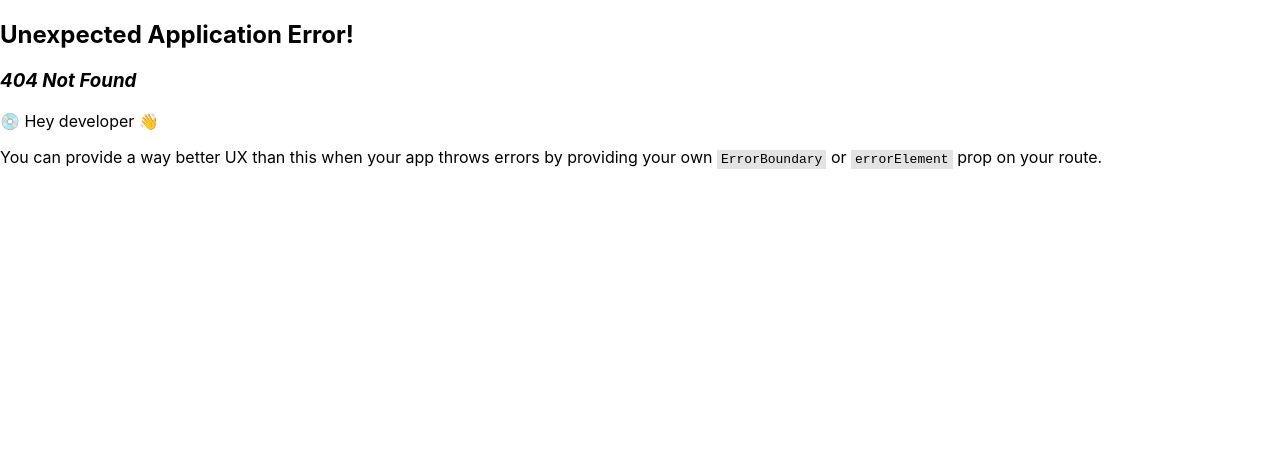
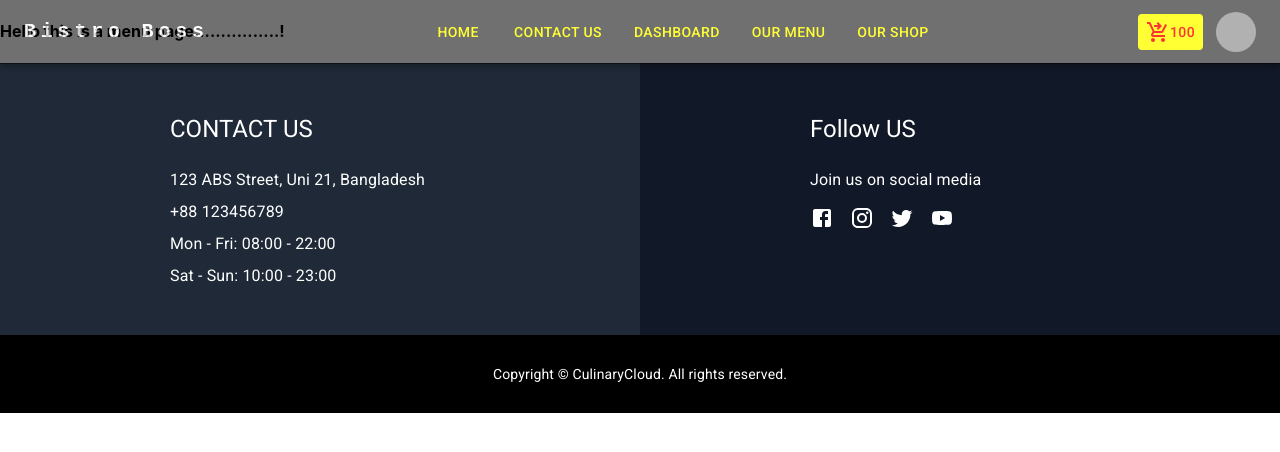
Before and after one commit to hasanhridoy01/NewRoz-Bistro-boss-apps, a React (Vite) app: page /menuPage in a window 1280 px wide. Before the commit this address had no page. Shown: the top 452 px of the page. Built offline with nearby package versions, Linux system fonts and the light colour scheme; grey boxes are pictures that could not be loaded.

Commit message:
menu page done

```diff
--- a/src/Pages/Featured/Featured.jsx
+++ b/src/Pages/Featured/Featured.jsx
@@ -56,13 +56,21 @@ const Featured = () => {
                   />
                 </Grid>
                 <Grid item lg={6} md={6} xs={12}>
-                  <Stack spacing={2} sx={{ marginTop: '30px' }}>
-                    <Typography variant="h6" sx={{ color: '#fff' }}>March 20, 2023</Typography>
+                  <Stack spacing={2} sx={{ marginTop: "30px" }}>
+                    <Typography variant="h6" sx={{ color: "#fff" }}>
+                      March 20, 2023
+                    </Typography>
                     <div className="">
-                      <Typography variant="h5" sx={{ marginBottom: '10px', color: '#fff' }}>
+                      <Typography
+                        variant="h5"
+                        sx={{ marginBottom: "10px", color: "#fff" }}
+                      >
                         WHERE CAN I GET SOME?
                       </Typography>
-                      <Typography variant="body2" sx={{ color: '#fff', lineHeight: '23px' }}>
+                      <Typography
+                        variant="body2"
+                        sx={{ color: "#fff", lineHeight: "23px" }}
+                      >
                         Lorem ipsum dolor sit amet consectetur adipisicing elit.
                         Error voluptate facere, deserunt dolores maiores quod
                         nobis quas quasi. Eaque repellat recusandae ad
@@ -70,7 +78,16 @@ const Featured = () => {
                         maxime tenetur.
                       </Typography>
                     </div>
-                    <Button sx={{ marginRight: "auto", width: '30%', backgroundColor: '#fff', color: '#000' }} variant="contained" size="large">
+                    <Button
+                      sx={{
+                        marginRight: "auto",
+                        width: { sm: "100%", lg: "30%" },
+                        backgroundColor: "#fff",
+                        color: "#000",
+                      }}
+                      variant="contained"
+                      size="large"
+                    >
                       Read More
                     </Button>
                   </Stack>
--- /dev/null
+++ b/src/Pages/Menu/Menu.jsx
@@ -0,0 +1,10 @@
+
+const Menu = () => {
+    return (
+        <div>
+            <h4>Hello this is a menu page................!</h4>
+        </div>
+    );
+};
+
+export default Menu;
--- a/src/Pages/Shared/Header/Header.jsx
+++ b/src/Pages/Shared/Header/Header.jsx
@@ -17,30 +17,7 @@ import { Link } from "react-router-dom";
 //Drawer Import...................!
 import Drawer from "@mui/material/Drawer";
 import { Stack } from "@mui/material";
-import ShoppingCartCheckoutIcon from '@mui/icons-material/ShoppingCartCheckout';
-
-const navItems = [
-  {
-    route: "Home",
-    pathName: '/',
-  },
-  {
-    route: "Contact Us",
-    pathName: '/contact',
-  },
-  {
-    route: "Dashboard",
-    pathName: '/dashboard'
-  },
-  {
-    route: "Our Menu",
-    pathName: '/menu'
-  },
-  {
-    route: "Our Shop",
-    pathName: '/shop'
-  }
-];
+import ShoppingCartCheckoutIcon from "@mui/icons-material/ShoppingCartCheckout";
 
 const Header = () => {
   const [anchorElUser, setAnchorElUser] = React.useState(null);
@@ -54,10 +31,51 @@ const Header = () => {
   };
 
   //style event section............................!
-  const [activeButton, setActiveButton] = React.useState(null);
+  const [activeButtonHome, setActiveButtonHome] = React.useState(false);
+  const [activeButtonContact, setActiveButtonContact] = React.useState(false);
+  const [activeButtonDashboard, setActiveButtonDashboard] =
+    React.useState(false);
+  const [activeButtonMenu, setActiveButtonMenu] = React.useState(false);
+  const [activeButtonShop, setActiveButtonShop] = React.useState(false);
 
-  const handleButtonClick = (index) => {
-    setActiveButton(index);
+  const handleButtonClickHome = () => {
+    setActiveButtonHome(true);
+    setActiveButtonContact(false);
+    setActiveButtonDashboard(false);
+    setActiveButtonMenu(false);
+    setActiveButtonShop(false);
+  };
+
+  const handleButtonClickContact = () => {
+    setActiveButtonContact(true);
+    setActiveButtonHome(false);
+    setActiveButtonDashboard(false);
+    setActiveButtonMenu(false);
+    setActiveButtonShop(false);
+  };
+
+  const handleButtonClickDashboard = () => {
+    setActiveButtonDashboard(true);
+    setActiveButtonContact(false);
+    setActiveButtonHome(false);
+    setActiveButtonMenu(false);
+    setActiveButtonShop(false);
+  };
+
+  const handleButtonClickMenu = () => {
+    setActiveButtonMenu(true);
+    setActiveButtonDashboard(false);
+    setActiveButtonContact(false);
+    setActiveButtonHome(false);
+    setActiveButtonShop(false);
+  };
+
+  const handleButtonClickShop = () => {
+    setActiveButtonShop(true);
+    setActiveButtonMenu(false);
+    setActiveButtonDashboard(false);
+    setActiveButtonContact(false);
+    setActiveButtonHome(false);
   };
 
   //Drawer Section Events.......................!
@@ -70,31 +88,101 @@ const Header = () => {
   const DrawerList = (
     <Box sx={{ width: 220 }} role="presentation" onClick={toggleDrawer(false)}>
       <Stack sx={{ marginTop: "10px", padding: "20px" }} spacing={1}>
-        {navItems.map((item, index) => (
-          <Link key={item.route} href={item.pathName}>
+        <nav>
+          <Stack direction={"column"} spacing={2}>
+            <Link to={"/"} style={{ textDecoration: "none" }}>
               <Button
                 sx={{
-                color: "#000",
+                  color: "yellow",
                   textAlign: "left",
-                backgroundColor: activeButton === index ? "#f5f5f5" : "",
+                  backgroundColor: activeButtonHome === true ? "red" : "",
                   "&:hover": {
-                  color: "#2CC506",
+                    color: "#fff",
                   },
                 }}
-              fullWidth
-              onClick={() => handleButtonClick(index)}
+                onClick={() => handleButtonClickHome()}
               >
-              {item.route}
+                Home
               </Button>
             </Link>
-        ))}
+            <Link to={"/"} style={{ textDecoration: "none" }}>
+              <Button
+                sx={{
+                  color: "yellow",
+                  textAlign: "left",
+                  backgroundColor: activeButtonContact === true ? "red" : "",
+                  "&:hover": {
+                    color: "#fff",
+                  },
+                }}
+                onClick={() => handleButtonClickContact()}
+              >
+                Contact Us
+              </Button>
+            </Link>
+
+            <Link to={"/"} style={{ textDecoration: "none" }}>
+              <Button
+                sx={{
+                  color: "yellow",
+                  textAlign: "left",
+                  backgroundColor: activeButtonDashboard === true ? "red" : "",
+                  "&:hover": {
+                    color: "#fff",
+                  },
+                }}
+                onClick={() => handleButtonClickDashboard()}
+              >
+                Dashboard
+              </Button>
+            </Link>
+
+            <Link to={"/menuPage"} style={{ textDecoration: "none" }}>
+              <Button
+                sx={{
+                  color: "yellow",
+                  textAlign: "left",
+                  backgroundColor: activeButtonMenu === true ? "red" : "",
+                  "&:hover": {
+                    color: "#fff",
+                  },
+                }}
+                onClick={() => handleButtonClickMenu()}
+              >
+                Our Menu
+              </Button>
+            </Link>
+
+            <Link to={"/"} style={{ textDecoration: "none" }}>
+              <Button
+                sx={{
+                  color: "yellow",
+                  textAlign: "left",
+                  backgroundColor: activeButtonShop === true ? "red" : "",
+                  "&:hover": {
+                    color: "#fff",
+                  },
+                }}
+                onClick={() => handleButtonClickShop()}
+              >
+                Our Shop
+              </Button>
+            </Link>
+          </Stack>
+        </nav>
       </Stack>
     </Box>
   );
 
   return (
     <>
-      <AppBar sx={{ position: 'fixed', opacity: 0.8, backgroundColor: 'rgba(0, 0, 0, 0.7)'  }}>
+      <AppBar
+        sx={{
+          position: "fixed",
+          opacity: 0.8,
+          backgroundColor: "rgba(0, 0, 0, 0.7)",
+        }}
+      >
         <Container maxWidth="xl">
           <Toolbar disableGutters>
             <Typography
@@ -164,29 +252,98 @@ const Header = () => {
               }}
             >
               <Box className="w-full text-center">
-                {navItems.map((item, index) => (
-                  <Link key={item.route} href={item.pathName}>
+                <nav>
+                  <Stack direction={"row"} spacing={2}>
+                    <Link to={"/"} style={{ textDecoration: "none" }}>
                       <Button
                         sx={{
-                        color: "gold",
-                        marginLeft: "20px",
+                          color: "yellow",
+                          textAlign: "left",
                           backgroundColor:
-                          activeButton === index ? "red" : "",
+                            activeButtonHome === true ? "red" : "",
                           "&:hover": {
                             color: "#fff",
                           },
                         }}
-                      onClick={() => handleButtonClick(index)}
+                        onClick={() => handleButtonClickHome()}
                       >
-                      {item.route}
+                        Home
                       </Button>
                     </Link>
-                ))}
+                    <Link to={"/"} style={{ textDecoration: "none" }}>
+                      <Button
+                        sx={{
+                          color: "yellow",
+                          textAlign: "left",
+                          backgroundColor:
+                            activeButtonContact === true ? "red" : "",
+                          "&:hover": {
+                            color: "#fff",
+                          },
+                        }}
+                        onClick={() => handleButtonClickContact()}
+                      >
+                        Contact Us
+                      </Button>
+                    </Link>
+
+                    <Link to={"/"} style={{ textDecoration: "none" }}>
+                      <Button
+                        sx={{
+                          color: "yellow",
+                          textAlign: "left",
+                          backgroundColor:
+                            activeButtonDashboard === true ? "red" : "",
+                          "&:hover": {
+                            color: "#fff",
+                          },
+                        }}
+                        onClick={() => handleButtonClickDashboard()}
+                      >
+                        Dashboard
+                      </Button>
+                    </Link>
+
+                    <Link to={"/menuPage"} style={{ textDecoration: "none" }}>
+                      <Button
+                        sx={{
+                          color: "yellow",
+                          textAlign: "left",
+                          backgroundColor:
+                            activeButtonMenu === true ? "red" : "",
+                          "&:hover": {
+                            color: "#fff",
+                          },
+                        }}
+                        onClick={() => handleButtonClickMenu()}
+                      >
+                        Our Menu
+                      </Button>
+                    </Link>
+
+                    <Link to={"/"} style={{ textDecoration: "none" }}>
+                      <Button
+                        sx={{
+                          color: "yellow",
+                          textAlign: "left",
+                          backgroundColor:
+                            activeButtonShop === true ? "red" : "",
+                          "&:hover": {
+                            color: "#fff",
+                          },
+                        }}
+                        onClick={() => handleButtonClickShop()}
+                      >
+                        Our Shop
+                      </Button>
+                    </Link>
+                  </Stack>
+                </nav>
               </Box>
             </Box>
 
-            <Box sx={{ marginRight: '13px' }}>
-                <Button sx={{ background: 'yellow', color: 'red' }}>
+            <Box sx={{ marginRight: "13px" }}>
+              <Button sx={{ background: "yellow", color: "red" }}>
                 <ShoppingCartCheckoutIcon />
                 100
               </Button>
@@ -214,7 +371,7 @@ const Header = () => {
                 open={Boolean(anchorElUser)}
                 onClose={handleCloseUserMenu}
               >
-                <MenuItem sx={{ padding: '20px' }}>
+                <MenuItem sx={{ padding: "20px" }}>
                   <Stack spacing={2}>
                     <Typography textAlign="left">Profile</Typography>
                     <Typography textAlign="left">Account</Typography>
--- a/src/Routes/Routes.jsx
+++ b/src/Routes/Routes.jsx
@@ -1,6 +1,7 @@
 import { createBrowserRouter } from "react-router-dom";
 import MainLayout from "../Layout/Main";
 import Home from "../Pages/Home/Home";
+import Menu from "../Pages/Menu/Menu";
 
 export const router = createBrowserRouter([
   {
@@ -10,6 +11,10 @@ export const router = createBrowserRouter([
         {
             path: '/',
             element: <Home />
+        },
+        {
+          path: '/menuPage',
+          element: <Menu />
         }
     ]
   },
```
Also changed, not shown: src/Pages/Menu/Menu.css (added). Lines whose indentation alone changed are shown as unchanged.
